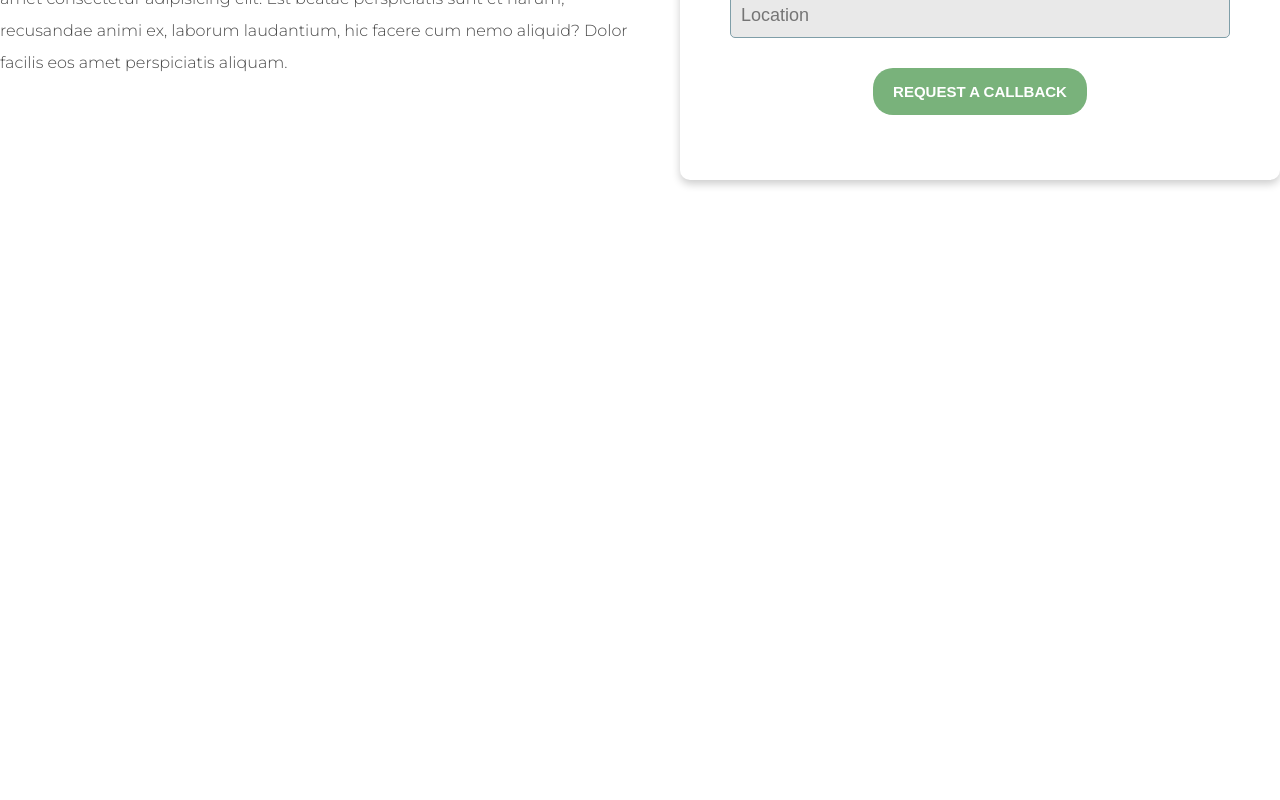
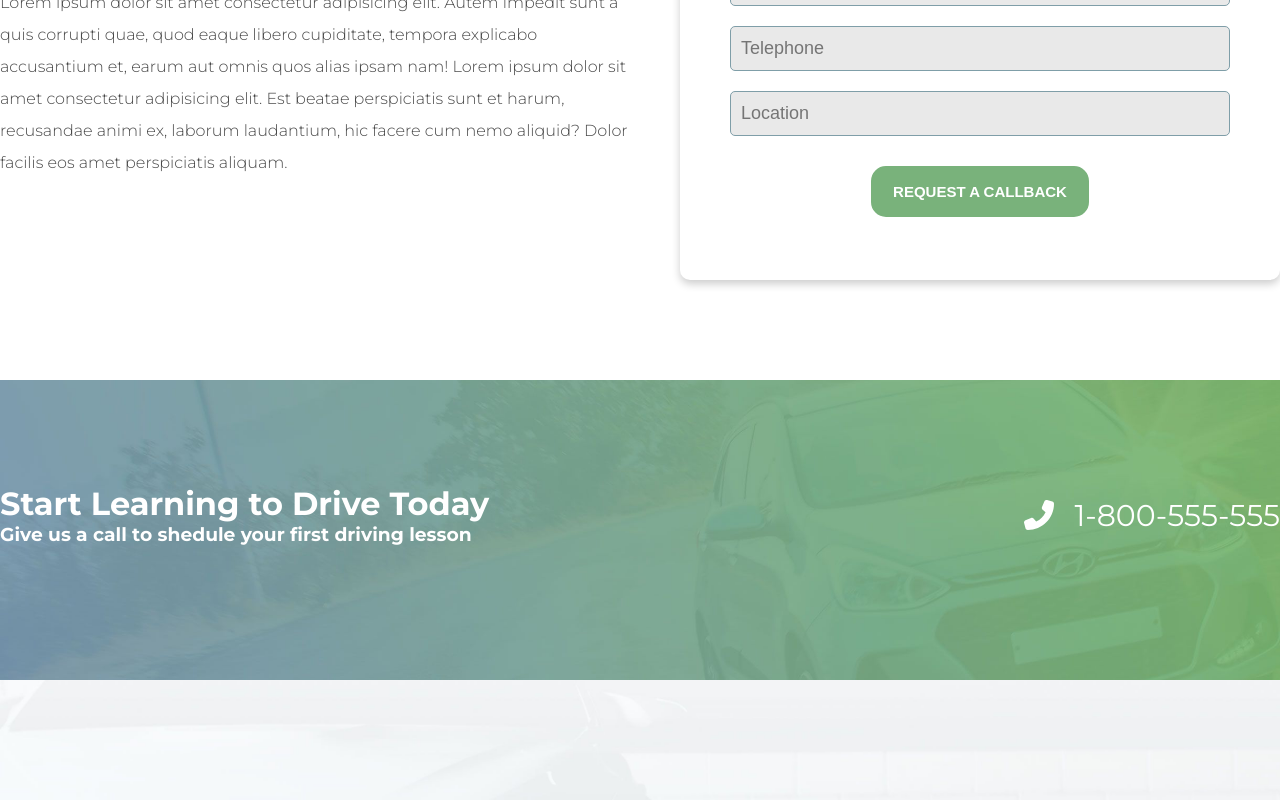
Before and after one commit to urlastway/proj-html-vuejs, a Vue app: page / in a window 1280 px wide. Shown: the part 1290-2090 px from the top of the page. Before the commit the page ends 1570 px from the top, so only its background shows below. Built offline with nearby package versions, Linux system fonts and the light colour scheme.

Commit message:
aggiunta Start learning

```diff
--- a/src/components/blocks/BaseHeader.vue
+++ b/src/components/blocks/BaseHeader.vue
@@ -1,9 +1,11 @@
 <template>
   <header class="header">
+    <div class="header__background">
       <HeaderMessage />
       <HeaderMenu />
       <HeaderInner />
       <HeaderButtom />
+    </div>
   </header>
 </template>
 
@@ -31,12 +33,15 @@ export default {
 <style lang="scss" scoped>
   .header{
     width: 100%;
-    height: 100vh;
+  }
+  .header__background{
+    width: 100%;
     background-image: url(../../assets/img/header__inner__img/homepage-hero-background.jpg);
+    background-repeat: no-repeat;
     position: relative;
     z-index: 0;
   }
-  .header::before{
+  .header__background::before{
     width: 100%;
     height: 230px;
     content: '';
@@ -44,13 +49,4 @@ export default {
     position: absolute;
     z-index: -1;
   }
-  .header::after{
-    width: 100%;
-    height: auto;
-    background-color: #fff;
-    content: '';
-    position: absolute;
-    opacity: 0.5;
-
-  }
 </style>
--- a/src/components/blocks/BaseMain.vue
+++ b/src/components/blocks/BaseMain.vue
@@ -1,15 +1,38 @@
 <template>
   <main>
-
+    <div class="main__first__style">
+      <MainFirst />
+    </div>
   </main>
 </template>
 
 <script>
+import MainFirst from './MainComponents/MainFirst';
 export default {
     name: 'BaseMain',
+    components: {
+    MainFirst,
+}
 }
 </script>
 
 <style lang="scss" scoped>
-
+.main__first__style{
+  width: 100%;
+  height: 800px;
+  background-image: url(../../assets/img/learning__drive/promise-background.jpg);
+  background-size: cover;
+  position: absolute;
+  z-index: 0;
+}
+.main__first__style::before{
+  width: 100%;
+  height: 300px;
+  content: '';
+  position: absolute;
+  background-image: url(../../assets/img/learning__drive/horizontal-cta-background.jpg);
+  background-size: cover;
+  background-repeat: no-repeat;
+  z-index: -1;
+}
 </style>
--- a/src/components/blocks/HeaderComponents/HeaderButtom.vue
+++ b/src/components/blocks/HeaderComponents/HeaderButtom.vue
@@ -53,8 +53,9 @@ export default {
 <style lang="scss" scoped>
 
 .header__buttom{
+  padding-top: 100px;
   width: 100%;
-  height: 700px;
+  height: 800px;
   display: flex;
   justify-content: center;
 
@@ -133,6 +134,7 @@ form {
 /*--- Button ---*/
 .header__bottom__button {
         margin-top: 20px;
+        outline: none;
         cursor: pointer;
         text-align: center;
         text-decoration: none;
@@ -140,7 +142,8 @@ form {
         padding: 15px 20px;
         background: var(--color__cube__BayLeaf);
         border: none;
-        border-radius: 20px;
+        border-radius: 15px;
+        border: solid 2px var(--color__cube__BayLeaf);
 
         p{
             text-transform: uppercase;
@@ -150,7 +153,9 @@ form {
 
     }
 .header__bottom__button:hover{
-        background: var(--color__cut__BayLeaf);
+        background: var(--color__cube__wite);
         transition: 0.3s;
+        border: solid 2px var(--color__cube__BayLeaf);
+        color: var(--color__cube__BayLeaf)
     }
 </style>
--- a/src/components/blocks/HeaderComponents/HeaderMenu.vue
+++ b/src/components/blocks/HeaderComponents/HeaderMenu.vue
@@ -139,6 +139,7 @@ export default {
         background: var(--color__cube__BayLeaf);
         border: none;
         border-radius: 15px;
+        border: solid 2px var(--color__cube__BayLeaf);
 
         p{
             text-transform: uppercase;
@@ -148,8 +149,10 @@ export default {
 
     }
     .header__button:hover{
-        background: var(--color__cut__BayLeaf);
+        background: var(--color__cube__wite);
         transition: 0.3s;
+        border: solid 2px var(--color__cube__BayLeaf);
+        color: var(--color__cube__BayLeaf)
     }
     .links{
         display: flex;
--- /dev/null
+++ b/src/components/blocks/MainComponents/MainFirst.vue
@@ -0,0 +1,51 @@
+<template>
+  <div class="main__first">
+    <div class="container">
+        <div class="main__content">
+            <div class="main__content__left">
+                <h1>Start Learning to Drive Today</h1>
+                <h3>Give us a call to shedule your first driving lesson</h3>
+            </div>
+            <div class="main__content__right">
+                <i class="fa-solid fa-phone-flip"></i>
+                <p class="number">1-800-555-555</p>
+            </div>
+        </div>
+    </div>
+  </div>
+</template>
+
+<script>
+export default {
+    name: 'MainFirst',
+}
+</script>
+
+<style lang="scss" scoped>
+.main__first{
+    width: 100%;
+    display: flex;
+    justify-content: center;
+}
+.main__content{
+    height: 270px;
+    display: flex;
+    justify-content: space-between;
+    color: var(--color__cube__wite);
+    align-items: center;
+
+    &__right{
+        display: flex;
+        align-items: center;
+
+        .number{
+        font-size: 30px;
+    }
+    }
+
+}
+.fa-phone-flip{
+    font-size: 30px;
+    margin-right: 20px;
+}
+</style>
```
